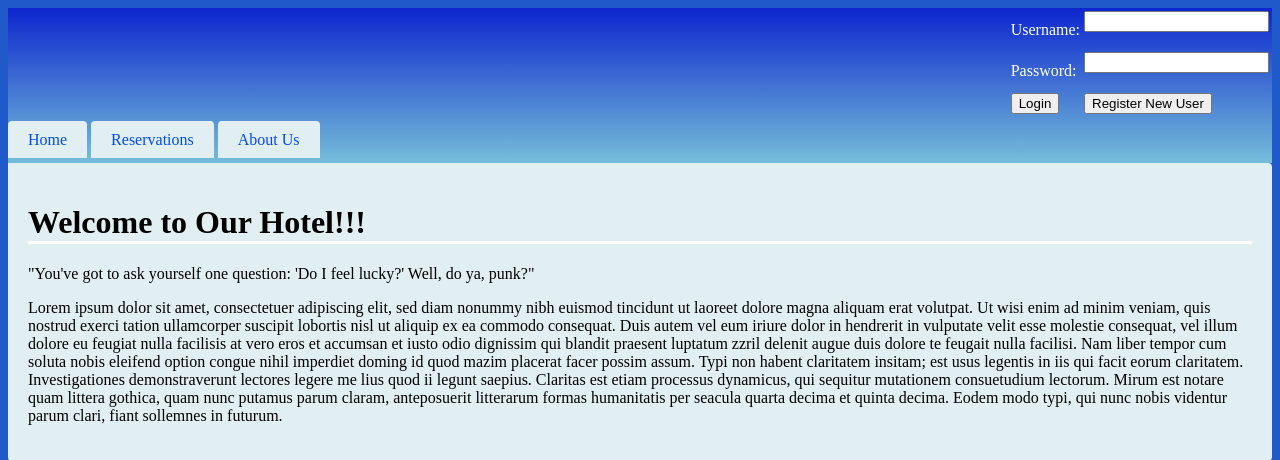
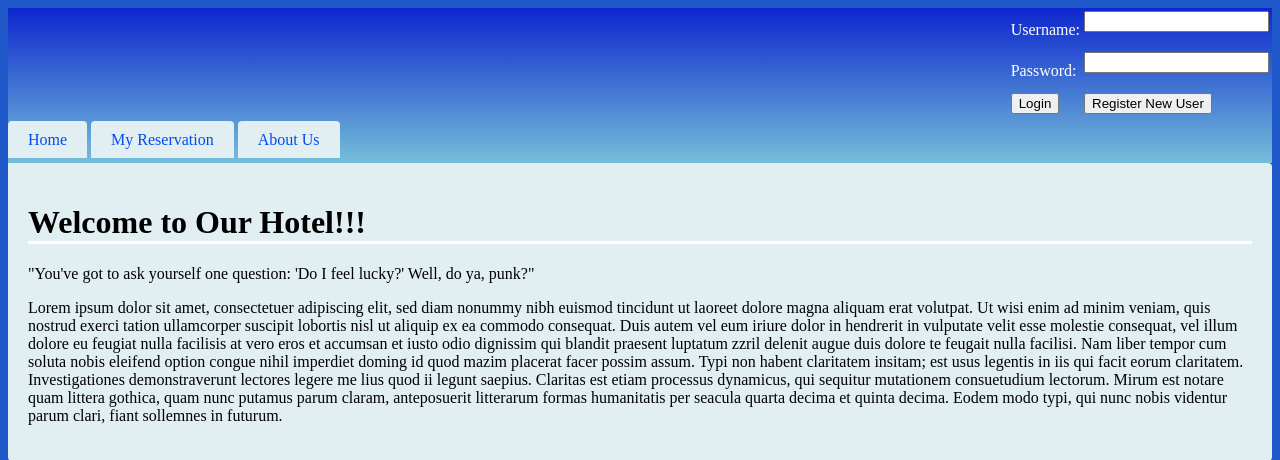
Before and after one commit to tfarmer4/HotelReservation, a PHP site: page /index.php in a window 1280 px wide. Shown: the top 460 px of the page. Run offline with PHP 8.4, Linux system fonts and the light colour scheme.

Commit message:
Updated reservation tab

```diff
--- a/header.php
+++ b/header.php
@@ -33,7 +33,7 @@ Username:
 </div>
 <ul id="nav">
 <li><a href="index.php">Home</a></li>
-<li><a href="reservations.php">Reservations</a></li>
+<li><a href="reservations.php">My Reservation</a></li>
 <li><a href="About.php">About Us</a></li>
 </ul>
 </div>
```
